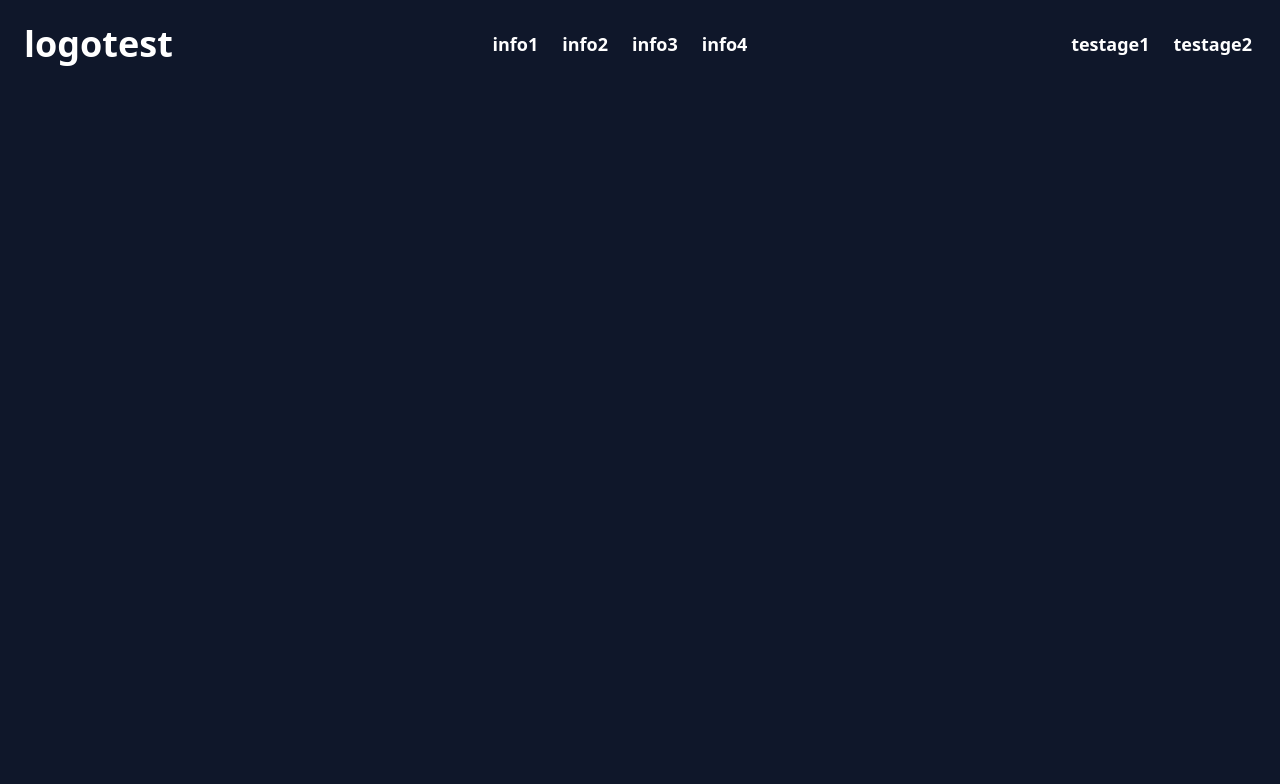
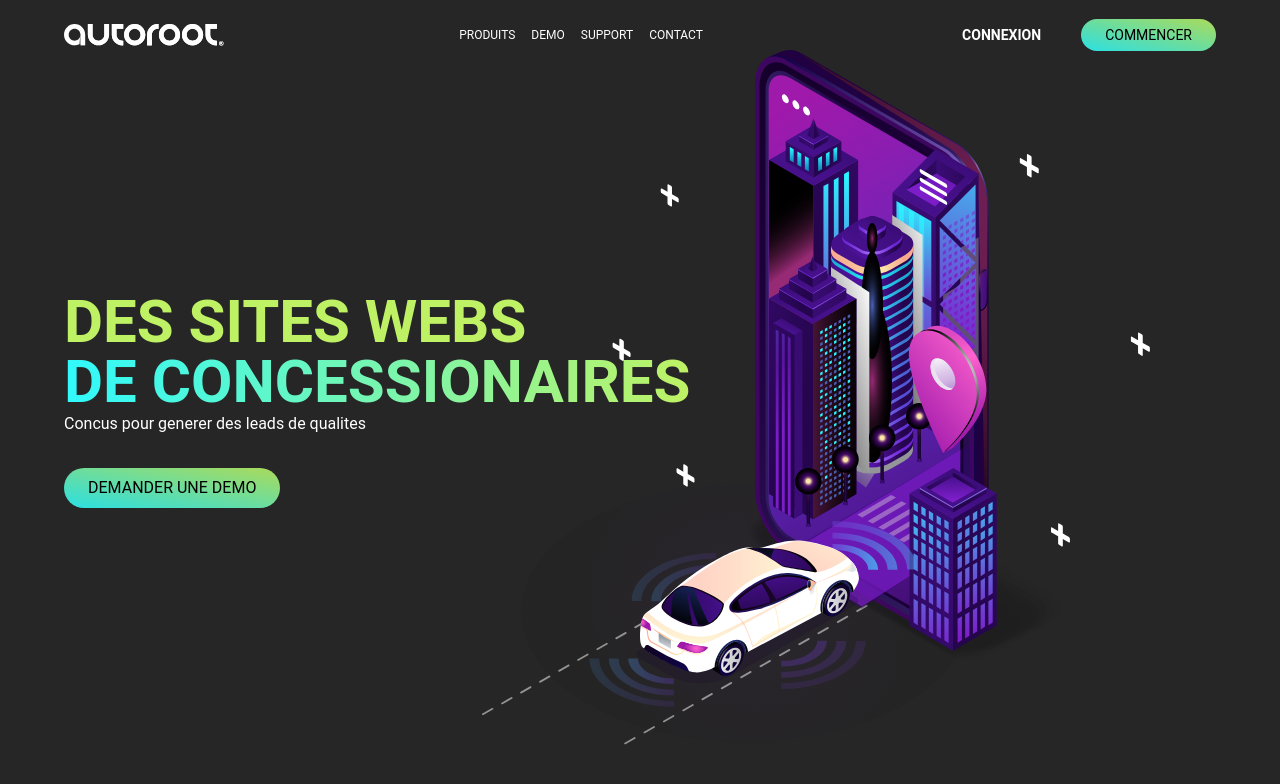
Before and after one commit to Kobahmi/brouillon, a Gatsby site: page / in a window 1280 px wide. Built offline with nearby package versions, Linux system fonts and the light colour scheme; Gatsby itself is replaced by a stand-in of ours.

Commit message:
hero section finished

```diff
--- /dev/null
+++ b/src/components/Divider.js
@@ -0,0 +1,7 @@
+import React from "react";
+
+const Divider = () => {
+  return <div></div>;
+};
+
+export default Divider;
--- a/src/components/Header.js
+++ b/src/components/Header.js
@@ -1,19 +1,26 @@
 import { Link } from "gatsby";
 import * as React from "react";
+import Image1 from "../images/Logo.svg";
+import Menu from "../images/menu.svg";
 
 const Header = () => (
   <section className="absolute w-full z-30 text-white">
-    <nav className="flex flex-col justify-between items-center p-6 sm:flex-row">
-      <Link to="/" className="text-4xl font-bold">
-        logotest
+    <nav className="flex justify-between items-center max-w-[1200px]  mx-auto p-6">
+      <Link to="/">
+        <img className="h-auto w-[10rem]" src={Image1} alt="logo" />
       </Link>
-      <ul className="flex gap-2 text-sm font-bold pt-6 sm:pt-0 sm:gap-4 sm:text-lg">
+
+      <button className="icon-toggle md:hidden">
+        <img className="w-6 " src={Menu} alt="menu" />
+      </button>
+
+      <ul className="hidden text-xs px-2 gap-2 md:flex">
         <li>
           <Link
             to="/"
             className="rounded px-1 py-1 hover:bg-slate-200 hover:bg-opacity-10 duration-100 ease-in"
           >
-            info1
+            PRODUITS
           </Link>
         </li>
         <li>
@@ -21,7 +28,7 @@ const Header = () => (
             to="/"
             className="rounded px-1 py-1 hover:bg-slate-200 hover:bg-opacity-10 duration-100 ease-in"
           >
-            info2
+            DEMO
           </Link>
         </li>
         <li>
@@ -29,7 +36,7 @@ const Header = () => (
             to="/"
             className="rounded px-1 py-1 hover:bg-slate-200 hover:bg-opacity-10 duration-100 ease-in"
           >
-            info3
+            SUPPORT
           </Link>
         </li>
         <li>
@@ -37,28 +44,28 @@ const Header = () => (
             to="/"
             className="rounded px-1 py-1 hover:bg-slate-200 hover:bg-opacity-10 duration-100 ease-in"
           >
-            info4
+            CONTACT
           </Link>
         </li>
       </ul>
 
-      <ul className="flex gap-2 text-sm font-bold pt-6 sm:pt-0 sm:gap-4 sm:text-lg">
+      <ul className="hidden gap-2 text-sm  pt-6 sm:pt-0 sm:gap-4 sm:text-md md:flex">
         <li>
           {" "}
           <Link
             to="/"
-            className="rounded px-1 py-1 hover:bg-slate-200 hover:bg-opacity-10 duration-100 ease-in"
+            className="rounded-full font-bold px-6 py-2 hover:bg-slate-200 hover:bg-opacity-10 duration-100 ease-in"
           >
-            testage1
+            CONNEXION
           </Link>
         </li>
         <li>
           {" "}
           <Link
             to="/"
-            className="rounded px-1 py-1 hover:bg-slate-200 hover:bg-opacity-10 duration-100 ease-in"
+            className="text-black bg-gradient-to-tr from-[#30F9FC] to-lime-300 rounded-full px-6 py-2 brightness-90 hover:brightness-100 duration-200 ease-in"
           >
-            testage2
+            COMMENCER
           </Link>
         </li>
       </ul>
--- a/src/components/Hero.js
+++ b/src/components/Hero.js
@@ -1,7 +1,36 @@
 import React from "react";
+import { Link } from "gatsby";
+import Image from "../images/stock1.svg";
 
 const Hero = () => {
-  return <section className="bg-slate-900 h-screen"></section>;
+  return (
+    <section className="overflow-x-hidden bg-neutral-800 h-screen">
+      <div className="flex flex-col h-full max-w-[1200px] mx-auto px-6 gap-2 pt-16 md:pt-0 md:flex-row">
+        <div className="flex flex-col justify-center items-center text-center md:items-start md:text-start">
+          <h1 className="flex z-20 flex-col text-xl font-bold sm:text-2xl md:text-5xl lg:text-6xl">
+            <span className="text-lime-300">DES SITES WEBS</span>
+            <span className="bg-clip-text whitespace-nowrap text-transparent bg-gradient-to-r from-[#30F9FC] to-lime-300">
+              DE CONCESSIONAIRES
+            </span>
+          </h1>
+          <p className="text-white z-20">
+            Concus pour generer des leads de qualites
+          </p>
+          <Link
+            to="/"
+            className=" text-black z-20  mt-8 bg-gradient-to-tr from-[#30F9FC] to-lime-300 rounded-full px-6 py-2 brightness-90 hover:brightness-100 duration-200 ease-in md:mr-auto"
+          >
+            DEMANDER UNE DEMO
+          </Link>
+        </div>
+        <img
+          className="z-0 md:ml-[-20rem] w-full h-full"
+          src={Image}
+          alt="stock"
+        />
+      </div>
+    </section>
+  );
 };
 
 export default Hero;
--- a/src/pages/index.js
+++ b/src/pages/index.js
@@ -1,4 +1,5 @@
 import * as React from "react";
+import Divider from "../components/Divider";
 import Hero from "../components/Hero";
 
 import Layout from "../components/layout";
@@ -8,6 +9,7 @@ const IndexPage = () => {
   return (
     <Layout>
       <Hero />
+      <Divider />
     </Layout>
   );
 };
--- a/tailwind.config.js
+++ b/tailwind.config.js
@@ -5,6 +5,9 @@ module.exports = {
     "./src/components/**/*.{js,jsx,ts,tsx}",
   ],
   theme: {
+    fontFamily: {
+      sans: ["Poppins", "Roboto", "sans-serif"],
+    },
     extend: {},
   },
   plugins: [],
```
Also changed, not shown: public/static/5c8c4b0ebfbf368ad32627f14afc79bc/be253/Logo.webp (added), src/images/Icons (1).svg (added), src/images/Icons (2).svg (added), src/images/Icons (3).svg (added), src/images/Icons (4).svg (added), src/images/Icons.svg (added), src/images/Images.jpg (added), src/images/Images.svg (added), src/images/Logo.svg (added), src/images/car-christmas-transport-svgrepo-com.svg (added), src/images/illustration-flowing-conversation.svg (added), src/images/menu.svg (added), src/images/stock1.svg (added).
